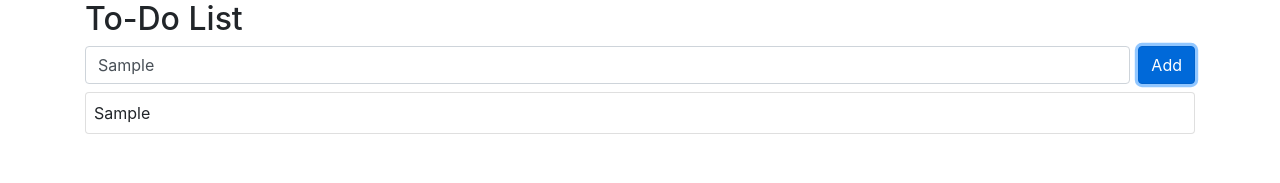
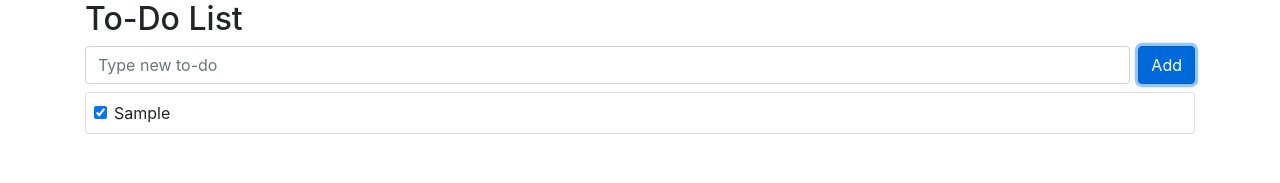
Before and after one commit to gnoyes-mik/vue-sample-todo, a Vue app: page / in a window 1280 px wide. Both pictures are taken after typing "Sample" into the empty fields and a click on the button "Add". Shown: the top 183 px of the page. Built offline with nearby package versions, Linux system fonts and the light colour scheme.

Commit message:
feat: check-box 바인딩

```diff
--- a/src/App.vue
+++ b/src/App.vue
@@ -10,11 +10,16 @@
           <button class="btn btn-primary" type="submit">Add</button>
         </div>
       </div>
-      <div v-show="hasError" style="color: red">This field cannot be empty!</div>
+      <div v-show="hasError" style="color: red">This field cannot be empty</div>
     </form>
     <div v-for="todo in todos" :key="todo.id" class="card mt-2">
       <div class="card-body p-2">
-        {{ todo.subject }}
+        <div class="form-check">
+          <input class="form-check-input" type="checkbox" v-model="todo.completed">
+          <label class="form-check-label">
+            {{ todo.subject }}
+          </label>
+        </div>
       </div>
     </div>
   </div>
@@ -35,16 +40,18 @@ export default {
       else {
         todos.value.push({
           id: Date.now(),
-          subject: todo.value
+          subject: todo.value,
+          completed: true,
         });
         hasError.value = false;
+        todo.value = '';
       }
     };
     return {
       todo,
       todos,
+      onSubmit,
       hasError,
-      onSubmit,
     };
   }
 };
```
